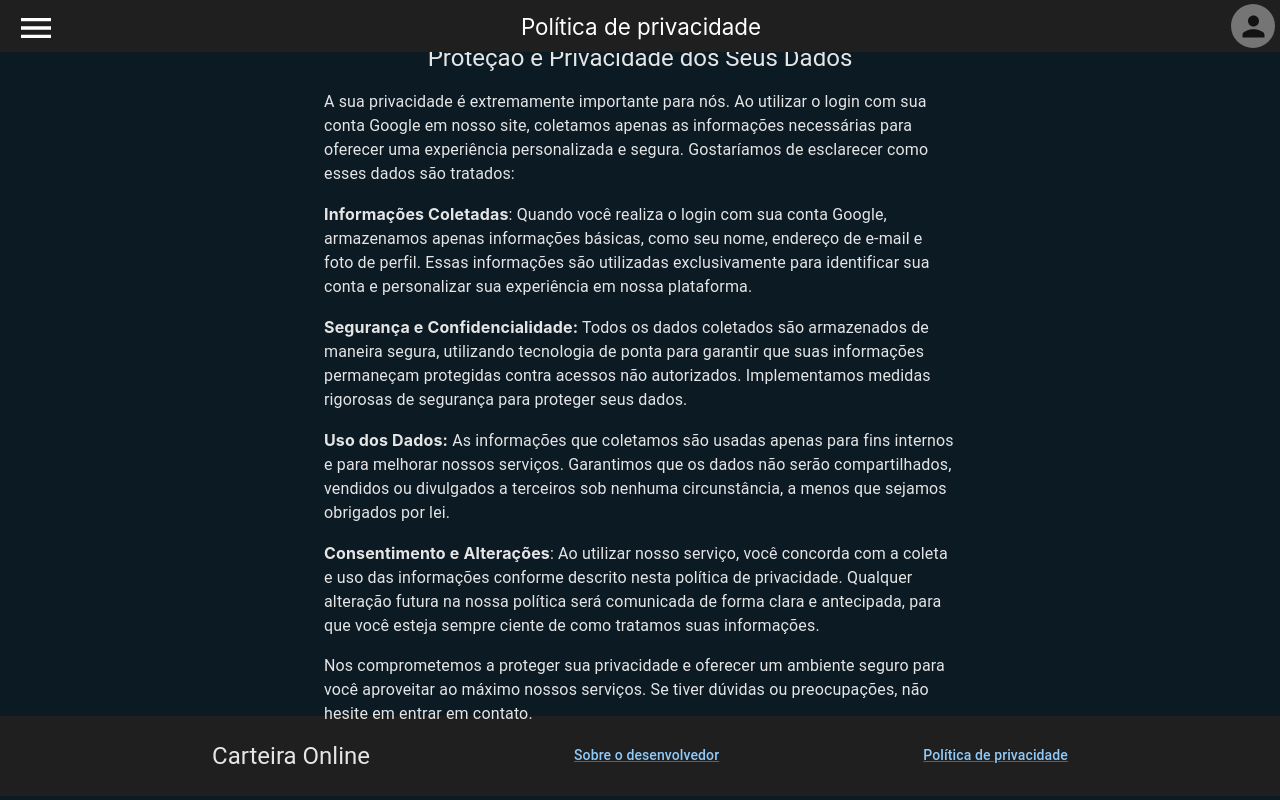
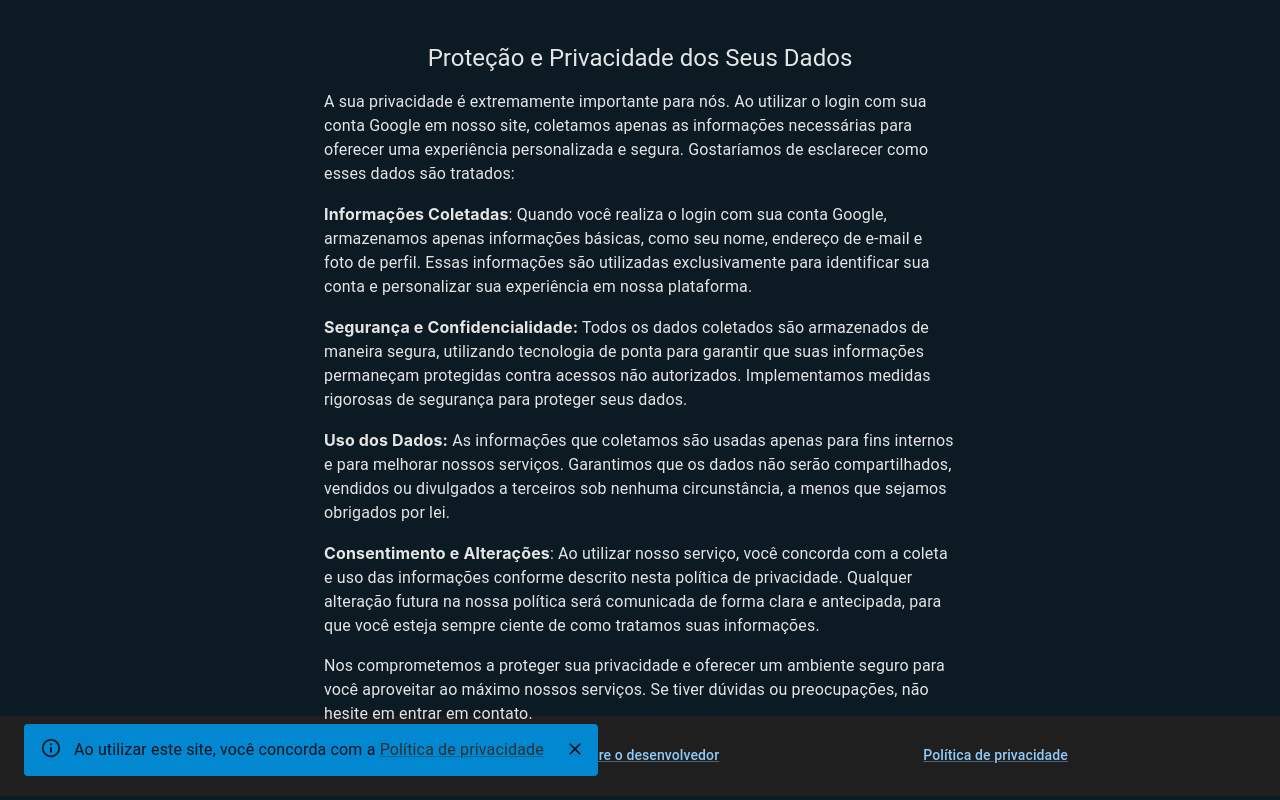
Before and after one commit to gahh2001/financeiro-web, a React (Create React App) app: page /politica-de-privacidade in a window 1280 px wide. Built offline with nearby package versions, Linux system fonts and the light colour scheme.

Commit message:
add alert privacidade

```diff
--- a/src/App.tsx
+++ b/src/App.tsx
@@ -3,6 +3,7 @@ import { useAtom } from 'jotai';
 import { useState } from 'react';
 import { Navigate, Route, Routes } from 'react-router-dom';
 import { googleIdAtom } from './atoms/atom';
+import AlertPolitica from './componentes/alertPolitica/AlertPolitica';
 import { IGoogleIdProps } from './interfaces/IGoogleIdProps';
 import About from './paginas/about/About';
 import Analitico from './paginas/analitico/Analitico';
@@ -14,8 +15,7 @@ import Planejamentos from './paginas/planejamento/Planejamentos';
 import Politica from './paginas/politica/Politica';
 
 function App() {
-	const [googleId, setGoogleId] = useAtom(googleIdAtom);
-
+	const [, setGoogleId] = useAtom(googleIdAtom);
 	const darkTheme = createTheme({
 		palette: {
 			mode: 'dark',
@@ -51,6 +51,7 @@ function App() {
 				<Route path="/politica-de-privacidade" element={<Politica {...props} />}/>
 				<Route path="*" element={<Navigate to="/home" replace />} />
 			</Routes>
+			<AlertPolitica/>
 		</ThemeProvider>
 	);
 }
--- /dev/null
+++ b/src/componentes/alertPolitica/AlertPolitica.tsx
@@ -0,0 +1,40 @@
+import { Alert, Link, Snackbar, SnackbarCloseReason, Typography } from "@mui/material";
+import { FC, useState } from "react";
+
+const AlertPolitica: FC = () => {
+	const [open, setOpen] = useState(localStorage.getItem('alertPrivacidade') !== "concordo");
+
+	const handleClose = (
+		event?: React.SyntheticEvent | Event,
+		reason?: SnackbarCloseReason,
+	) => {
+		if (reason === 'clickaway') {
+		return;
+		}
+		setOpen(false);
+		localStorage.setItem('alertPrivacidade', "concordo");
+	};
+
+	return (
+		<Snackbar open={open} onClose={handleClose}>
+			<Alert
+			onClose={handleClose}
+			severity="info"
+			variant="filled"
+			sx={{ width: '100%' }}
+			>
+			<Typography>
+				Ao utilizar este site, você concorda com a {frasePolitica()}
+			</Typography>
+			</Alert>
+		</Snackbar>
+	);
+
+	function frasePolitica() {
+		return (
+			<Link href="/politica-de-privacidade" color={"#2f2f31"}>Política de privacidade</Link>
+		);
+	}
+}
+
+export default AlertPolitica;
--- a/src/paginas/politica/Politica.tsx
+++ b/src/paginas/politica/Politica.tsx
@@ -1,19 +1,25 @@
 import { Typography } from "@mui/material";
+import { useAtom } from "jotai";
 import { FC, Fragment } from "react";
+import { googleIdAtom } from "../../atoms/atom";
 import AppBar from "../../componentes/AppBar/AppBar";
 import Footer from "../../componentes/footer/Footer";
 import { IGoogleIdProps } from "../../interfaces/IGoogleIdProps";
 import './Politica.scss';
 
 const Politica: FC<IGoogleIdProps> = (props: IGoogleIdProps) => {
+	const [googleId] = useAtom(googleIdAtom);
+
 	return (
 		<Fragment>
+			{googleId && googleId !== "" &&
 				<AppBar
 					modulo="Política de privacidade"
 					urlPicture={props.urlPicture}
 					setId={props.setId}
 					setPicture={props.setPicture}
 				/>
+			}
 			<div className="politica">
 				<div className="card-politica">
 					<Typography variant="h5">Proteção e Privacidade dos Seus Dados</Typography>
```
Lines whose indentation alone changed are shown as unchanged.
